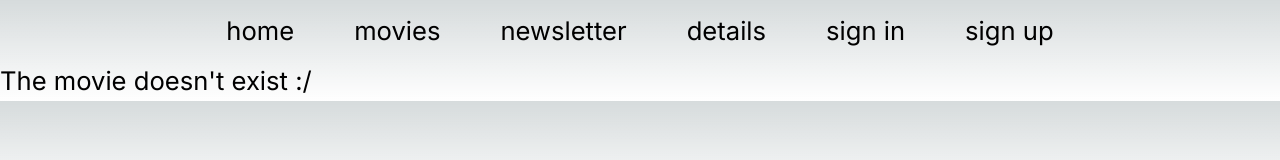
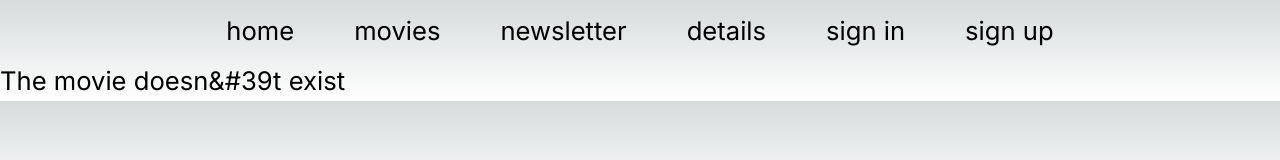
Before and after one commit to anonOstrich/halloween-event, a Next.js app: page /movies/1/review in a window 1280 px wide. Shown: the top 160 px of the page. Built offline with nearby package versions, Linux system fonts and the light colour scheme; no server answers; the database is empty.

Commit message:
Replaced quote character with escape sequence

```diff
--- a/app/movies/[id]/review/page.tsx
+++ b/app/movies/[id]/review/page.tsx
@@ -44,7 +44,7 @@ export default async function ReviewPage({ params }: { params: { id: string } })
     })
 
     if (movie == null) {
-        return <h2>The movie doesn't exist :/</h2>
+        return <h2>The movie doesn&#39t exist</h2>
     }
 
     const userId = await getUserId()
```
